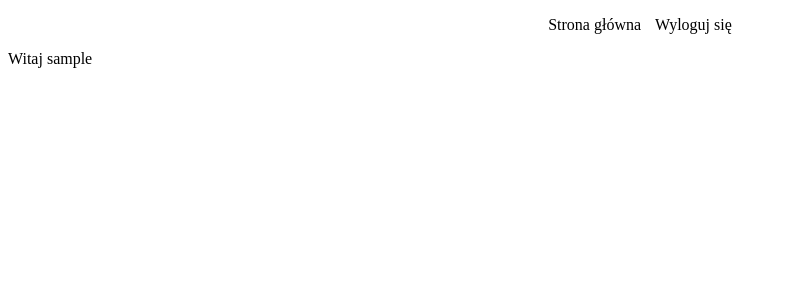
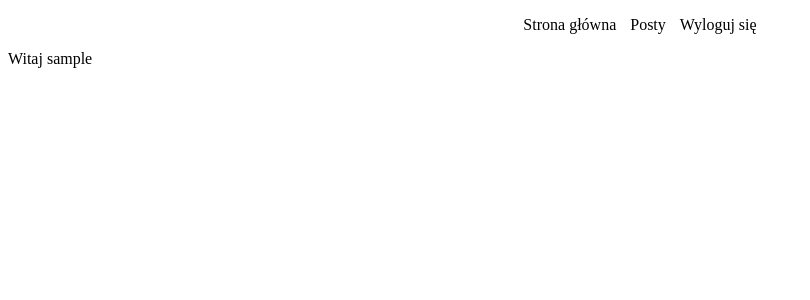
Before and after one commit to Michlinek1/Facebook, a PHP site: page / in a window 1280 px wide. Shown: the top 300 px of the page, without its empty margins (0-810 px from the left). Run offline with PHP 8.4, Linux system fonts and the light colour scheme; the visitor is signed in with stand-in values (Sample User, id 1).

Commit message:
Update index.php

```diff
--- a/index.php
+++ b/index.php
@@ -11,13 +11,14 @@ $_SESSION['login'];
     <meta http-equiv="X-UA-Compatible" content="IE=edge">
     <meta name="viewport" content="width=device-width, initial-scale=1.0">
     <title>Facebuk lepsza wersja</title>
-    <link rel = "Stylesheet" href = "style.css">
+    <link rel = "stylesheet" href = "style.css">
     </head>
 <body>
     <?php
         if ($_SESSION['zalogowany'] == TRUE){
     echo '<ul class="nav">';
     echo ' <li><a href="index.php">Strona główna</a></li>';
+    echo ' <li><a href="main.php">Posty</a></li>';
     echo '  <li><a href="wyloguj.php">Wyloguj się</a></li>';
     echo '</ul>';
     }else{
@@ -25,7 +26,8 @@ $_SESSION['login'];
     echo ' <li><a href="index.php">Strona główna</a></li>';
     echo ' <li><a href="logowanie.php">Zaloguj się</a></li>';
     echo '  <li><a href="rejestracja.php">Zarejestruj się</a></li>';
-        }
+
+}
     ?>
 <?php
 if($_SESSION['zalogowany'] == true){
```
